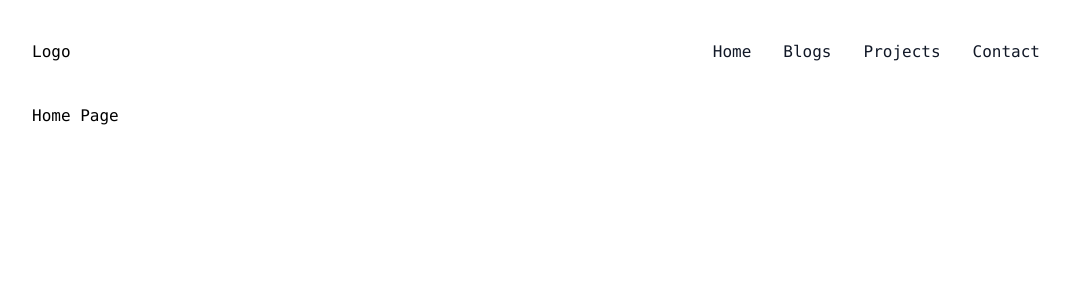
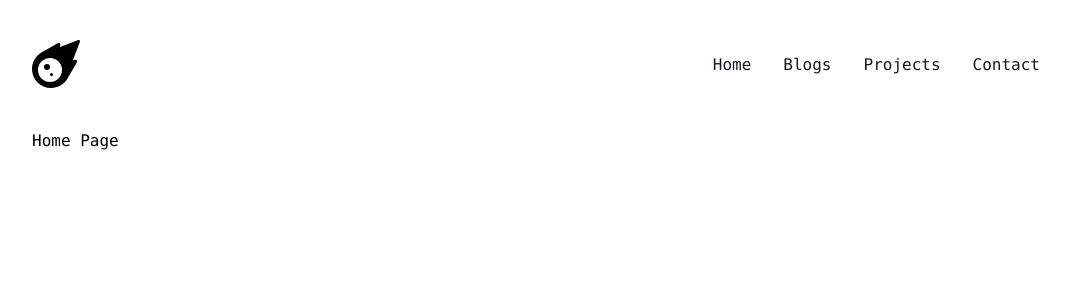
Before and after one commit to tallninja/portfolio, a React (Create React App) app: page / in a window 1280 px wide. Shown: the top 300 px of the page, without its empty margins (96-1166 px from the left). Built offline with nearby package versions, Linux system fonts and the light colour scheme.

Commit message:
Added the svg icon on the header

```diff
--- a/package.json
+++ b/package.json
@@ -3,6 +3,9 @@
   "version": "0.1.0",
   "private": true,
   "dependencies": {
+    "@fortawesome/fontawesome-svg-core": "^6.2.0",
+    "@fortawesome/free-solid-svg-icons": "^6.2.0",
+    "@fortawesome/react-fontawesome": "^0.2.0",
     "@testing-library/jest-dom": "^5.14.1",
     "@testing-library/react": "^13.0.0",
     "@testing-library/user-event": "^13.2.1",
@@ -10,6 +13,7 @@
     "@types/node": "^16.7.13",
     "@types/react": "^18.0.0",
     "@types/react-dom": "^18.0.0",
+    "font-awesome": "^4.7.0",
     "react": "^18.2.0",
     "react-dom": "^18.2.0",
     "react-router": "^6.4.3",
--- a/src/components/navbar/navbar.tsx
+++ b/src/components/navbar/navbar.tsx
@@ -1,4 +1,7 @@
-import { useEffect, useState } from 'react';
+import { useState } from 'react';
+import { FontAwesomeIcon } from '@fortawesome/react-fontawesome';
+
+import { faMeteor } from '@fortawesome/free-solid-svg-icons';
 
 export const Navbar = () => {
 	const [nav, setNav] = useState<boolean>(false);
@@ -13,7 +16,13 @@ export const Navbar = () => {
 
 	return (
 		<header className='flex items-center justify-between py-10'>
-			<div>Logo</div>
+			<div>
+				<FontAwesomeIcon
+					icon={faMeteor}
+					color='white'
+					className='text-black dark:text-white text-5xl'
+				/>
+			</div>
 			<div className='flex flex-row items-center text-base leading-5'>
 				<div className='hidden sm:block'>
 					<a className='p-1 font-medium text-gray-900 sm:p-4 dark:text-gray-100'>
```
Also changed, not shown: 1 other file (tests, documents, lock files or other folders).
